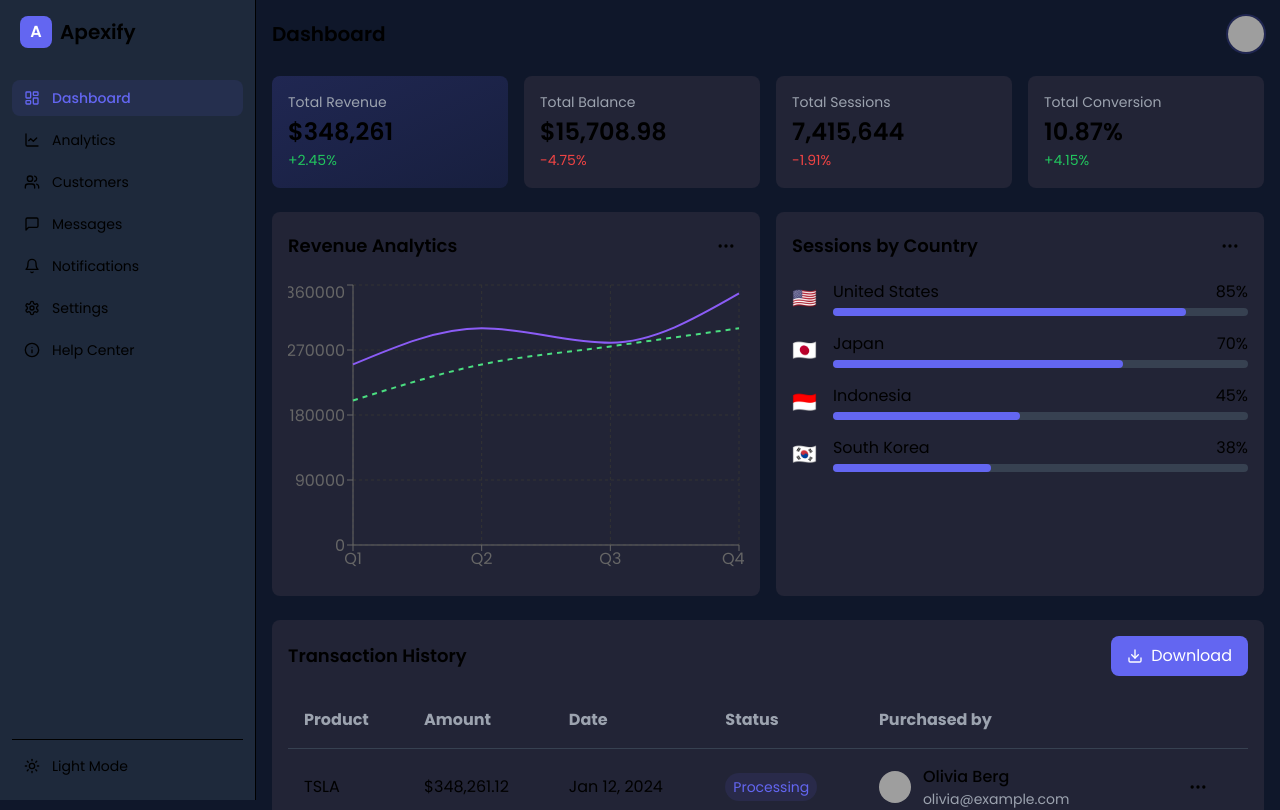
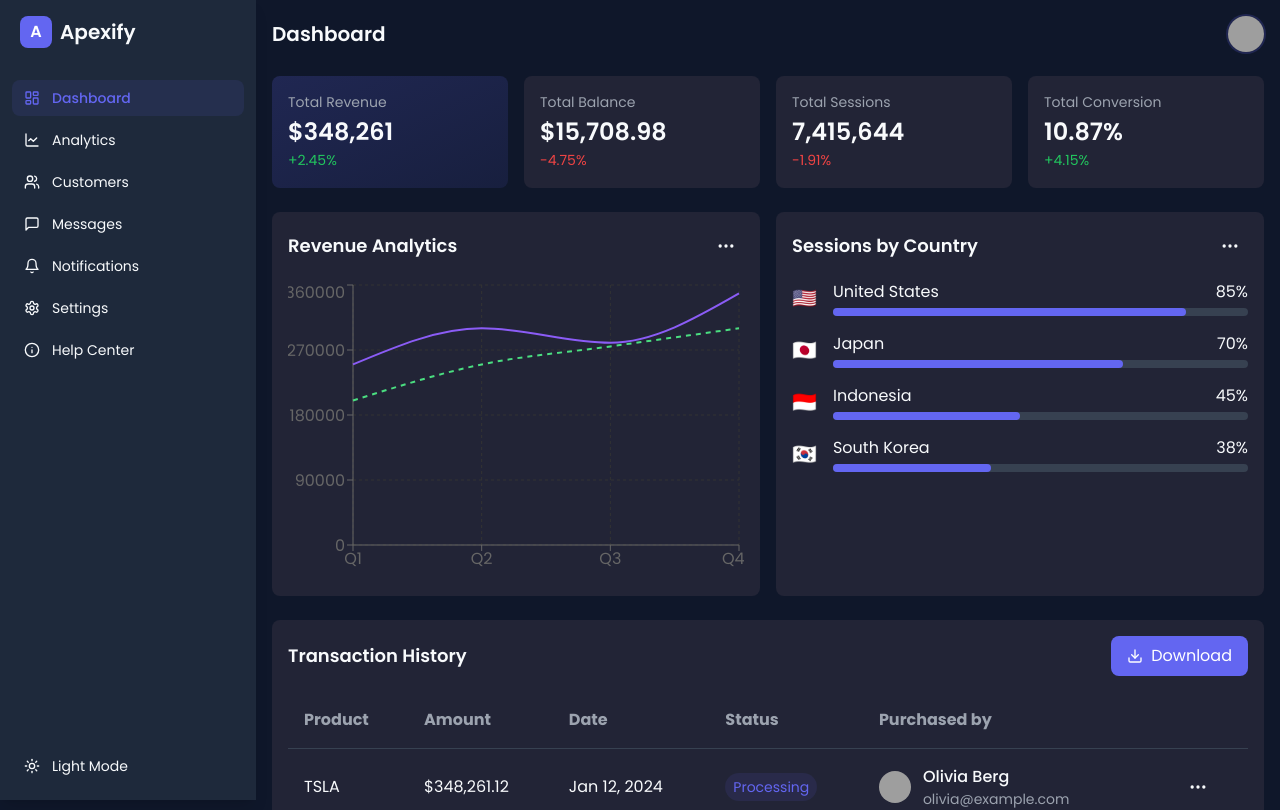
Before and after one commit to NebeyouMusie/Dashboard-Template, a React (Vite) app: page / in a window 1280 px wide. Shown: the top 810 px of the page. Built offline with nearby package versions, Linux system fonts and the light colour scheme; grey boxes are pictures that could not be loaded.

Commit message:
Update theme colors and styles
- Change text color to brighter (white) on dark theme.
- Use lighter card colors on light theme with darker text.
- Remove thin borders from the profile card, sidebar, and other components.
[skip gpt_engineer]

```diff
--- a/src/components/dashboard/Sidebar.tsx
+++ b/src/components/dashboard/Sidebar.tsx
@@ -17,17 +17,17 @@ const Sidebar = ({ isOpen, onClose }: { isOpen: boolean; onClose: () => void })
 
   return (
     <aside className={`fixed top-0 left-0 z-40 w-64 h-screen transition-transform ${isOpen ? "translate-x-0" : "-translate-x-full"} md:translate-x-0`}>
-      <div className="h-full px-3 py-4 overflow-y-auto bg-card border-r border-border/50 flex flex-col">
+      <div className="h-full px-3 py-4 overflow-y-auto bg-card shadow-lg flex flex-col">
         <div className="flex items-center justify-between mb-8 px-2">
           <div className="flex items-center gap-2">
             <div className="w-8 h-8 rounded-lg bg-primary flex items-center justify-center">
               <span className="text-white font-semibold">A</span>
             </div>
-            <span className="text-xl font-semibold text-foreground">Apexify</span>
+            <span className="text-xl font-semibold text-card-foreground">Apexify</span>
           </div>
           <button
             onClick={onClose}
-            className="md:hidden text-muted hover:text-foreground transition-colors"
+            className="md:hidden text-muted hover:text-card-foreground transition-colors"
           >
             <X className="h-5 w-5" />
           </button>
@@ -41,7 +41,7 @@ const Sidebar = ({ isOpen, onClose }: { isOpen: boolean; onClose: () => void })
                 className={`flex items-center gap-3 px-3 py-2 text-sm rounded-lg transition-colors ${
                   item.active
                     ? "text-primary bg-primary/10 font-medium"
-                    : "text-muted-foreground hover:text-foreground hover:bg-muted/10"
+                    : "text-muted-foreground hover:text-card-foreground hover:bg-muted/10"
                 }`}
               >
                 {item.icon}
@@ -51,10 +51,10 @@ const Sidebar = ({ isOpen, onClose }: { isOpen: boolean; onClose: () => void })
           ))}
         </ul>
 
-        <div className="pt-2 border-t border-border/50">
+        <div className="pt-2">
           <button
             onClick={() => setTheme(theme === "dark" ? "light" : "dark")}
-            className="flex items-center gap-3 w-full px-3 py-2 text-sm text-muted-foreground rounded-lg hover:text-foreground hover:bg-muted/10 transition-colors"
+            className="flex items-center gap-3 w-full px-3 py-2 text-sm text-muted-foreground rounded-lg hover:text-card-foreground hover:bg-muted/10 transition-colors"
           >
             {theme === "dark" ? (
               <>
--- a/src/components/dashboard/UserProfile.tsx
+++ b/src/components/dashboard/UserProfile.tsx
@@ -10,16 +10,16 @@ const UserProfile = () => {
           <AvatarFallback>JD</AvatarFallback>
         </Avatar>
       </HoverCardTrigger>
-      <HoverCardContent className="w-80 p-6 bg-card shadow-lg border border-border/50 backdrop-blur-sm">
-        <div className="flex gap-4">
-          <Avatar className="h-12 w-12 ring-2 ring-primary/20">
+      <HoverCardContent className="w-80 p-6 bg-card shadow-lg backdrop-blur-sm">
+        <div className="flex gap-6">
+          <Avatar className="h-14 w-14 ring-2 ring-primary/20">
             <AvatarImage src="https://api.dicebear.com/7.x/avataaars/svg?seed=1" />
             <AvatarFallback>JD</AvatarFallback>
           </Avatar>
-          <div className="space-y-1.5">
-            <h4 className="text-base font-semibold text-foreground">John Doe</h4>
+          <div className="space-y-2">
+            <h4 className="text-lg font-semibold text-card-foreground">John Doe</h4>
             <p className="text-sm text-muted-foreground">Product Manager</p>
-            <div className="flex items-center gap-2 pt-1">
+            <div className="flex items-center gap-2">
               <span className="h-2 w-2 rounded-full bg-green-500"></span>
               <span className="text-xs text-muted-foreground">Online</span>
             </div>
--- a/src/index.css
+++ b/src/index.css
@@ -6,23 +6,23 @@
 
 @layer base {
   :root {
-    --background: #F8FAFC;
-    --foreground: #0F172A;
+    --background: #FFFFFF;
+    --foreground: #1E293B;
     --card: #FFFFFF;
-    --card-foreground: #0F172A;
+    --card-foreground: #1E293B;
     --popover: #FFFFFF;
-    --popover-foreground: #0F172A;
+    --popover-foreground: #1E293B;
     --primary: #6366F1;
     --primary-foreground: #FFFFFF;
     --secondary: #F1F5F9;
-    --secondary-foreground: #0F172A;
+    --secondary-foreground: #1E293B;
     --muted: #64748B;
     --muted-foreground: #64748B;
     --accent: #F1F5F9;
-    --accent-foreground: #0F172A;
+    --accent-foreground: #1E293B;
     --destructive: #EF4444;
     --destructive-foreground: #FFFFFF;
-    --border: #E2E8F0;
+    --border: transparent;
     --input: #E2E8F0;
     --ring: #6366F1;
     --radius: 0.5rem;
@@ -45,7 +45,7 @@
     --accent-foreground: #F8FAFC;
     --destructive: #7F1D1D;
     --destructive-foreground: #F8FAFC;
-    --border: #1E293B;
+    --border: transparent;
     --input: #1E293B;
     --ring: #6366F1;
   }
--- a/tailwind.config.ts
+++ b/tailwind.config.ts
@@ -24,10 +24,14 @@ export default {
         ring: "hsl(var(--ring))",
         background: {
           DEFAULT: "var(--background)",
-          light: "#F8FAFC",
+          light: "#FFFFFF",
           dark: "#0F172A",
         },
-        foreground: "hsl(var(--foreground))",
+        foreground: {
+          DEFAULT: "var(--foreground)",
+          light: "#1E293B",
+          dark: "#F8FAFC",
+        },
         primary: {
           DEFAULT: "#6366F1",
           foreground: "#FFFFFF",
```
